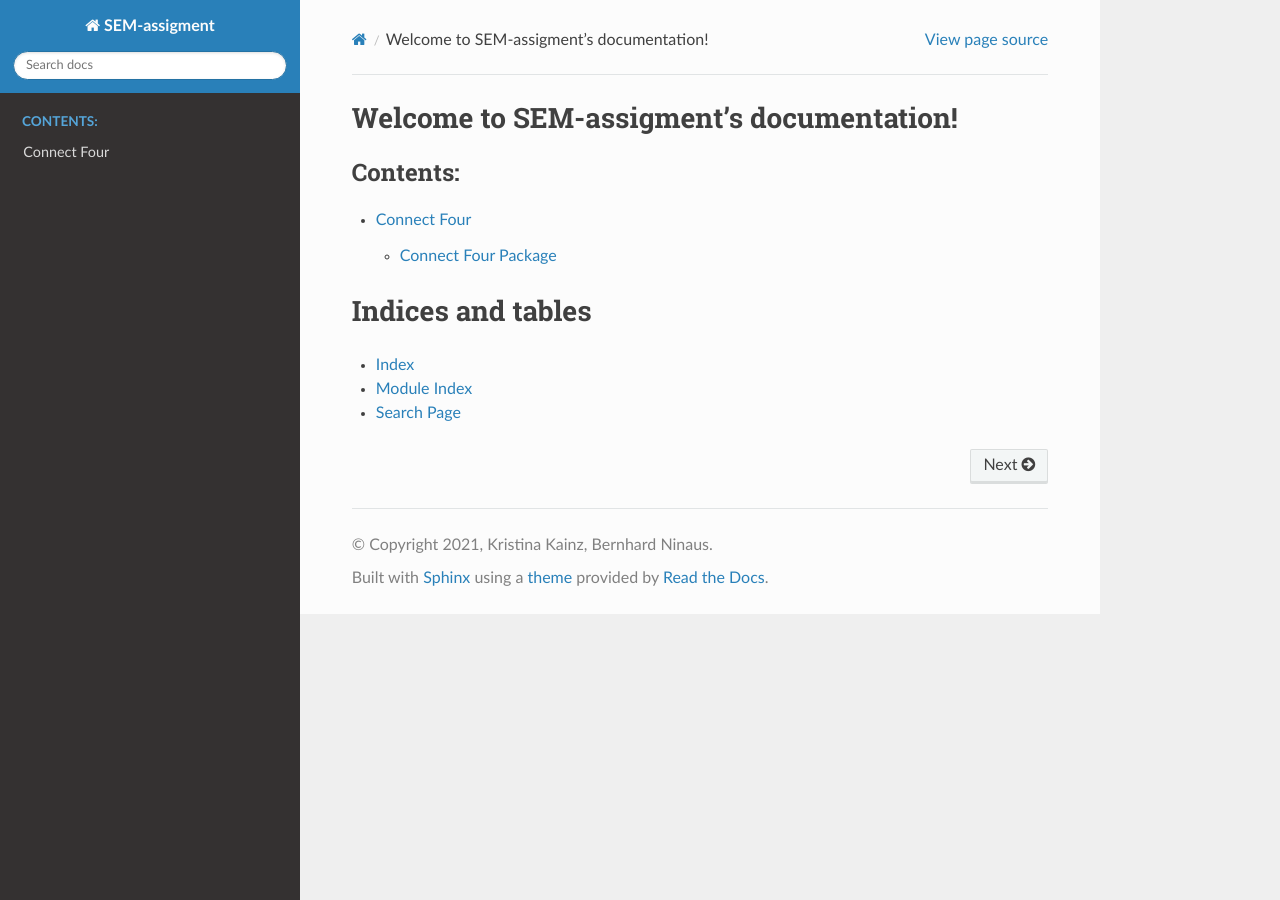
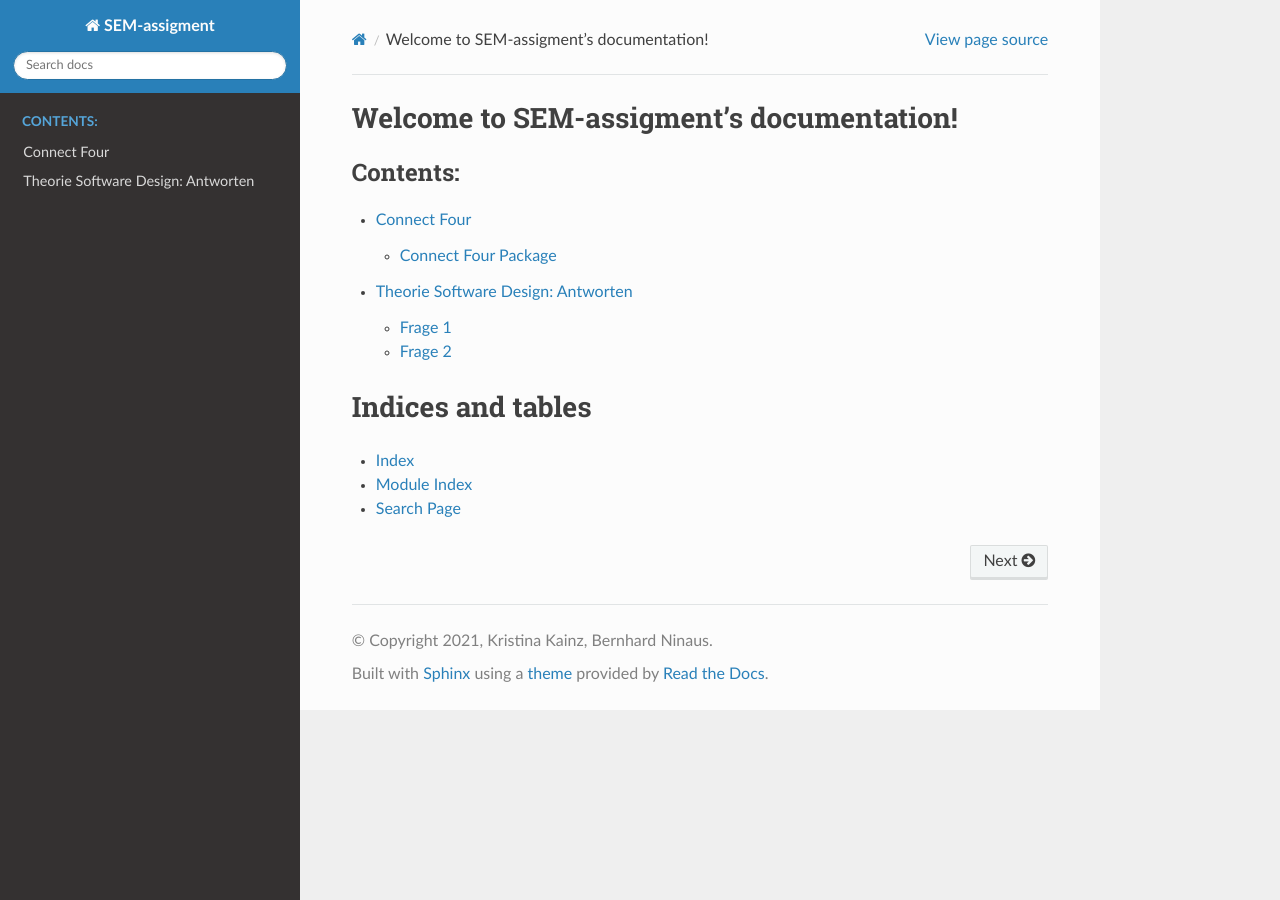
Before and after one commit to KKainz/SEM-assignment, a Sphinx documentation site: the page built from docs/source/index.rst, in a window 1280 px wide. Built offline with Sphinx 7.4.7 and the Read the Docs theme 2.0.0, drawn with Linux system fonts in a browser that asks for light colours; some of the changed lines change nothing that is shown.

Commit message:
resolves #19

```diff
--- a/docs/source/index.rst
+++ b/docs/source/index.rst
@@ -11,6 +11,7 @@ Welcome to SEM-assigment's documentation!
    :caption: Contents:
 
    modules
+   sem_questions
 
 
 
--- /dev/null
+++ b/docs/source/sem_questions.md
@@ -0,0 +1,32 @@
+# Theorie Software Design: Antworten
+## Frage 1
+### Frage:
+Sie beginnen als EntwicklerIn in einem neuen Unternehmen und bekommen die Verantwortung für ein Modul.
+Das Modul ist über eine lange Zeit hinweg gewachsen und besteht nur aus sehr wenigen Klassen.
+Die Methoden dieser Klassen sind meist sehr lange, oftmals einige hundert Zeilen oder länger, und
+sie sind auch eher spärlich dokumentiert. Was für Nachteile ergeben sich für Sie durch diesen Code?
+Welche grundlegenden Software Design Prinzipien werden evtl. nicht eingehalten?
+### Antwort:
+Aufgrund der fehlenden Dokumentation ist es sehr schwer die Funktionsweise des Moduls nachzuvollziehen.
+Um das Modul zu verstehen und die Abhängigkeiten der darin enthaltenen Klassen und Funktionen zu
+verstehen, muss der ganze Code zunächst gelesen werden. Beim Lesen des Codes könnte hierbei eine
+Dokumentation verfasst werden, was wiederum sehr viel Zeit in Anspruch nimmt.
+
+Bei der Entwicklung des Moduls wurde das KISS-Prinzip (Keep it simple and short) offensichtlich nicht
+eingehalten, da die Methoden der Klassen alles andere als kurz gehalten wurden. Möglicherweise gingen
+die Entwickler davon aus, dass das YAGNI-Prinzip (You're not gonna need it) zur Anwendung kommen würde,
+weshalb sie alle weiteren Prinzipien außer Acht ließen.
+
+
+
+## Frage 2
+### Frage:
+Für die vollständige Überarbeitung/Neuschreiben bleibt Ihnen keine Zeit, da sie ihr/e Vorgesetze/r
+schon mit der Umsetzung des nächsten Features beauftragt hat. Wie würden Sie bei der Umsetzung
+vorgehen?
+### Antwort:
+Als erstes sollten Prioritäten gesetzt werden. Wenn nicht genug Zeit für eine vollständige Überarbeitung
+des Moduls gegeben wird, sollten zumindest die Funktionen dokumentiert werden. Zusätzlich sollten die
+Vorgesetzten darüber informiert werden, dass für die vollständige Bearbeitung des Moduls mehr Zeit
+benötigt wird, welche, entweder als großer Block oder verteilt über die folgenden Wochen,
+eingeplant werden sollte.
```
